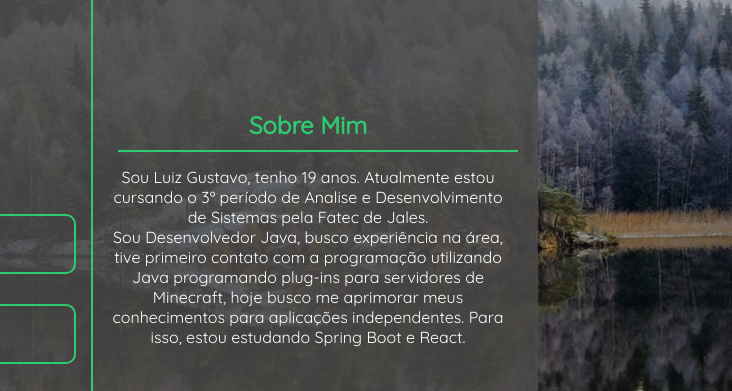
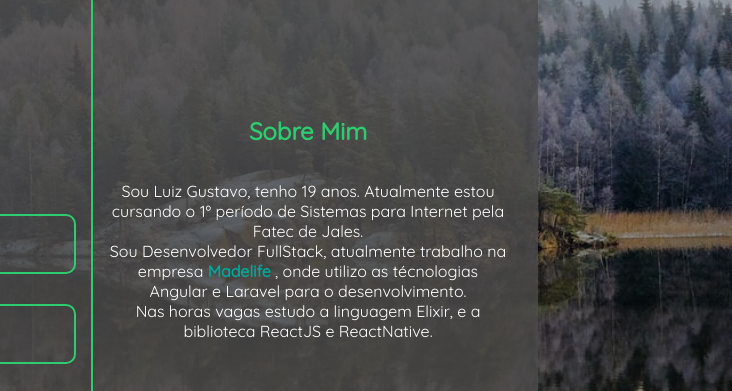
Before and after one commit to luizgcl/luizgcl, a plain HTML site: page index.html in a window 1280 px wide. Shown: the part 157-548 px from the top of the page, 548-1280 px from the left. Drawn offline with Linux system fonts and the light colour scheme.

Commit message:
editing bio of page

```diff
--- a/css/style.css
+++ b/css/style.css
@@ -35,6 +35,19 @@ body{
     justify-content: center;
     justify-items: center;
     align-content: center;
+}
+
+.ml-link {
+    text-decoration: none;
+    color: #00A99D;
+}
+
+.ml-link:hover{
+    color: #2cd6cb;
+}
+
+.ml-link:active{
+    color: #218680;
 }
 
 .line {
--- a/index.html
+++ b/index.html
@@ -29,14 +29,17 @@
         <div class="division"></div>
         <div class="profile-about">
             <h1 class="title">Sobre Mim</h1>
-            <div class="line"></div>
-            <div class="content">
+            <span class="line"></span>
+            <article class="content">
                 Sou Luiz Gustavo, tenho 19 anos.
-                Atualmente estou cursando o 3º período de Analise e Desenvolvimento de Sistemas pela Fatec de Jales. <br/>
-                Sou Desenvolvedor Java, busco experiência na área, tive primeiro contato com a programação utilizando Java programando
-                 plug-ins para servidores de Minecraft, hoje busco me aprimorar meus conhecimentos para aplicações independentes.
-                 Para isso, estou estudando Spring Boot e React.
-            </div>
+                Atualmente estou cursando o 1º período de Sistemas para Internet pela Fatec de Jales. <br/>
+                Sou Desenvolvedor FullStack, atualmente trabalho na empresa
+                <a href="https://www.madelife.com.br" class="ml-link" target="_blank">
+                    <strong>Madelife</strong>
+                </a>, onde utilizo as técnologias Angular e Laravel
+                para o desenvolvimento.<br/>
+                Nas horas vagas estudo a linguagem Elixir, e a biblioteca ReactJS e ReactNative.
+            </article>
         </div>
     </section>
 </body>
```
